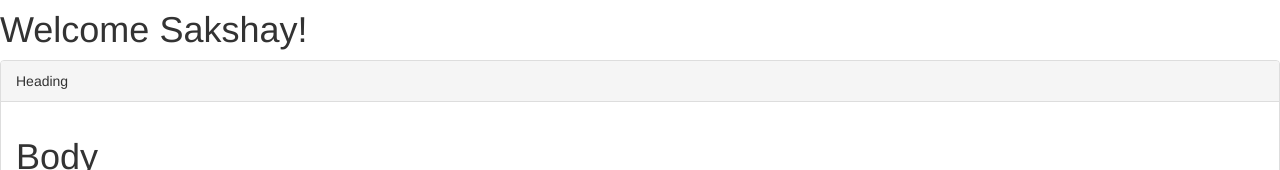
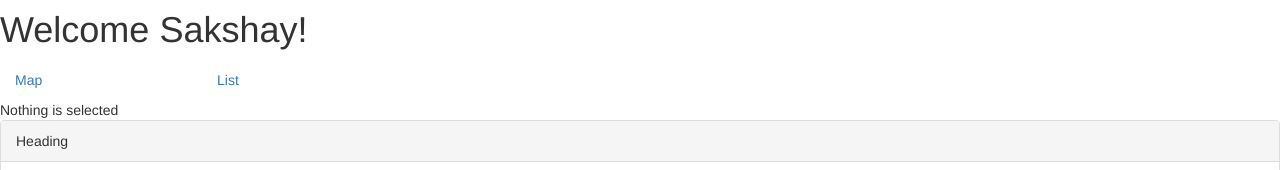
Before and after one commit to sakshayphanda/Angular_Practice, an Angular app: page / in a window 1280 px wide. Shown: the top 170 px of the page. Built offline with nearby package versions, Linux system fonts and the light colour scheme.

Commit message:
tabs implementation using ngSwitch nav nav-pills class

```diff
--- a/src/app/app.component.html
+++ b/src/app/app.component.html
@@ -2,6 +2,9 @@
   <h1 style="margin-top: 10px;">
     Welcome {{ title }}!
   </h1>
+
+  <app-tabs></app-tabs>
+
   <bootstrap-panel>
     <div class="heading">
       Heading
--- a/src/app/app.module.ts
+++ b/src/app/app.module.ts
@@ -5,13 +5,15 @@ import { AppComponent } from './app.component';
 import { CourseComponent } from './course/course.component';
 import { FavoriteComponent } from './favorite/favorite.component';
 import { PanelComponentComponent } from './panel-component/panel-component.component';
+import { TabsComponent } from './tabs/tabs.component';
 
 @NgModule({
   declarations: [
     AppComponent,
     CourseComponent,
     FavoriteComponent,
-    PanelComponentComponent
+    PanelComponentComponent,
+    TabsComponent
   ],
   imports: [
     BrowserModule,
--- /dev/null
+++ b/src/app/tabs/tabs.component.html
@@ -0,0 +1,20 @@
+<ul class="nav nav-pills" style="width:max-content">
+  <li [class.active]="viewMode=='map'" style="width:200px"><a (click)="viewMode='map'">Map</a>
+  </li>
+  <li [class.active]="viewMode=='list'" style="width:200px"><a (click)="viewMode='list'">List</a>
+  </li>
+</ul>
+
+<div [ngSwitch] ="viewMode">
+  <div *ngSwitchCase="'map'">
+    Map view is selected
+  </div>
+
+  <div *ngSwitchCase="'list'">
+    List view is selected
+  </div>
+
+  <div *ngSwitchDefault>
+    Nothing is selected
+  </div>
+</div>
--- /dev/null
+++ b/src/app/tabs/tabs.component.ts
@@ -0,0 +1,12 @@
+import { Component, OnInit } from '@angular/core';
+
+@Component({
+  selector: 'app-tabs',
+  templateUrl: './tabs.component.html',
+  styleUrls: ['./tabs.component.css']
+})
+export class TabsComponent {
+  viewMode="none";
+  ngOnInit() {
+  }
+}
```
Also changed, not shown: src/app/tabs/tabs.component.css (added), 1 other file (tests, documents, lock files or other folders).
